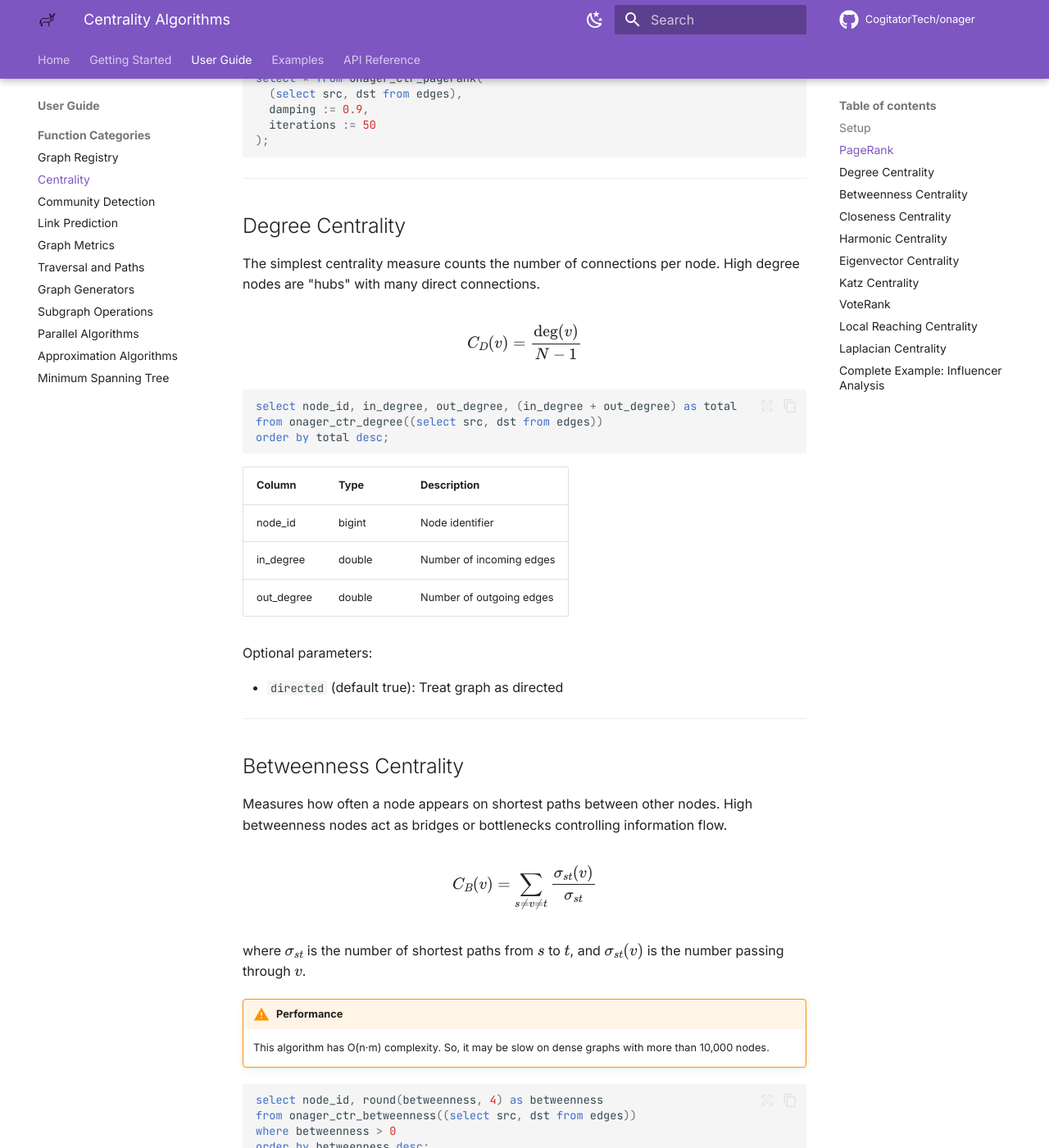
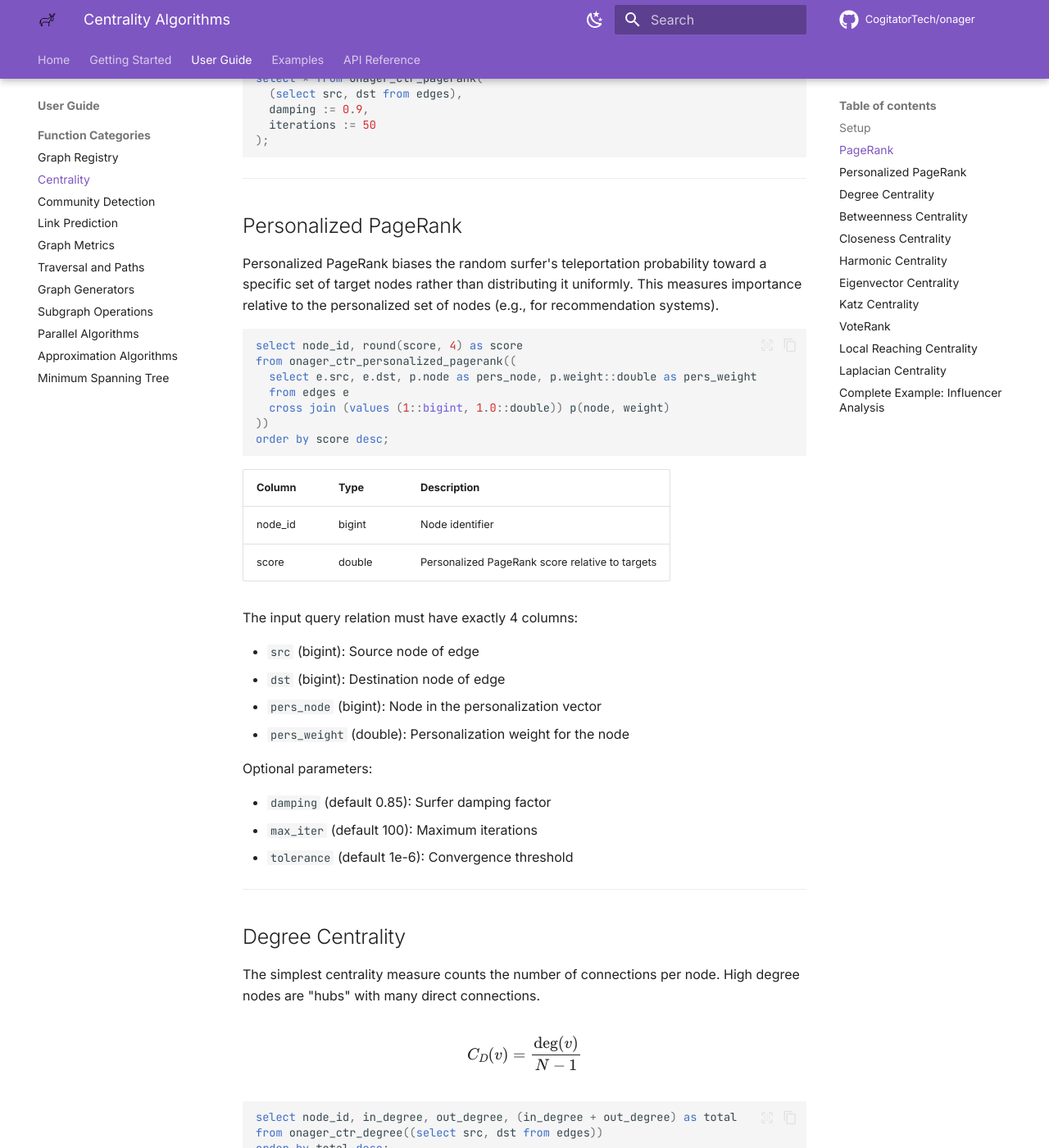
Before and after one commit to CogitatorTech/onager, an MkDocs documentation site: the page built from docs/guide/centrality.md, in a window 1280 px wide and 1400 px high, scrolled down 1268 px. Shown: the whole window at 82% size. Built offline with MkDocs 1.6.1 and Material for MkDocs 9.7.7, drawn with Linux system fonts in a browser that asks for light colours; comment, search, counter and statistics services are not loaded.

Commit message:
Revise and imporve the documentation #2

````diff
--- a/docs/guide/centrality.md
+++ b/docs/guide/centrality.md
@@ -58,6 +58,41 @@ select * from onager_ctr_pagerank(
   iterations := 50
 );
 ```
+
+---
+
+## Personalized PageRank
+
+Personalized PageRank biases the random surfer's teleportation probability toward a specific set of target nodes rather than distributing it uniformly.
+This measures importance relative to the personalized set of nodes (e.g., for recommendation systems).
+
+```sql
+select node_id, round(score, 4) as score
+from onager_ctr_personalized_pagerank((
+  select e.src, e.dst, p.node as pers_node, p.weight::double as pers_weight
+  from edges e
+  cross join (values (1::bigint, 1.0::double)) p(node, weight)
+))
+order by score desc;
+```
+
+| Column  | Type   | Description                                       |
+|---------|--------|---------------------------------------------------|
+| node_id | bigint | Node identifier                                   |
+| score   | double | Personalized PageRank score relative to targets   |
+
+The input query relation must have exactly 4 columns:
+
+- `src` (bigint): Source node of edge
+- `dst` (bigint): Destination node of edge
+- `pers_node` (bigint): Node in the personalization vector
+- `pers_weight` (double): Personalization weight for the node
+
+Optional parameters:
+
+- `damping` (default 0.85): Surfer damping factor
+- `max_iter` (default 100): Maximum iterations
+- `tolerance` (default 1e-6): Convergence threshold
 
 ---
 
````
Also changed, not shown: docs/guide/subgraphs.md (+1 -1 lines), docs/reference/sql-functions.md (+1 -1 lines).
